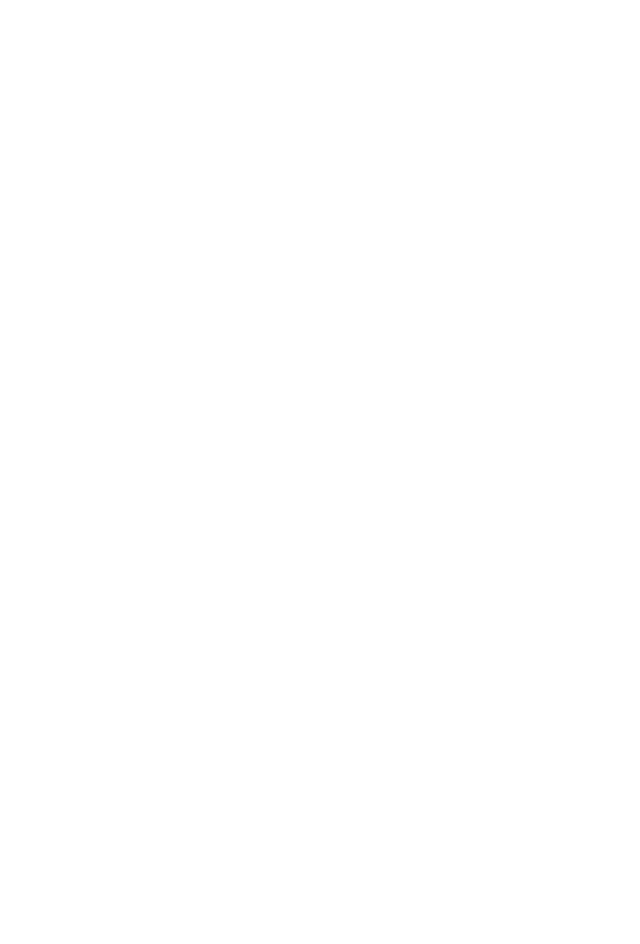
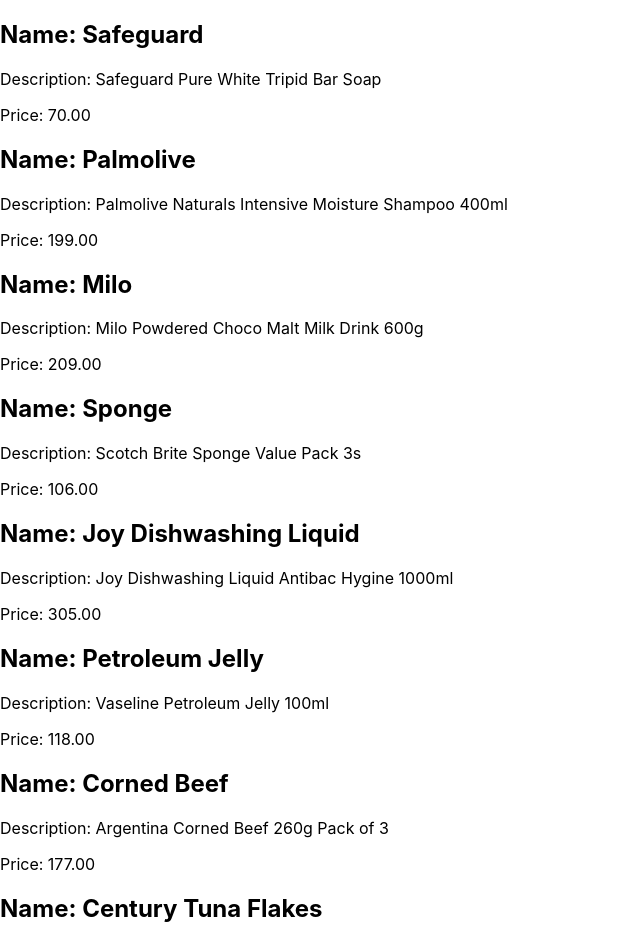
Before and after one commit to xChronoa/midterm_act1, a React (Create React App) app: page / in a window 1280 px wide. Shown: the top 944 px of the page, without its empty margins (0-640 px from the left). Before the commit the page ends 800 px from the top, so only its background shows below. Built offline with nearby package versions, Linux system fonts and the light colour scheme.

Commit message:
"Product.js"

```diff
--- a/src/App.js
+++ b/src/App.js
@@ -1,6 +1,10 @@
+import Product from "./components/Product";
+
 function App() {
   return (
     <div className="App">
+      {/* Render Product Component */}
+      <Product/>
     </div>
   );
 }
--- /dev/null
+++ b/src/components/Product.js
@@ -0,0 +1,33 @@
+import ProductInformation from "./ProductInformation";
+
+// E. Component-based Architecture
+// Product Component
+const Product = () => {
+    let products = [
+        {name: "Safeguard", description: "Safeguard Pure White Tripid Bar Soap", price: 70.00},
+        {name: "Palmolive", description: "Palmolive Naturals Intensive Moisture Shampoo 400ml", price: 199.00},
+        {name: "Milo", description: "Milo Powdered Choco Malt Milk Drink 600g", price: 209.00},
+        {name: "Sponge", description: "Scotch Brite Sponge Value Pack 3s", price: 106.00},
+        {name: "Joy Dishwashing Liquid", description: "Joy Dishwashing Liquid Antibac Hygine 1000ml", price: 305.00},
+        {name: "Petroleum Jelly", description: "Vaseline Petroleum Jelly 100ml", price: 118.00},
+        {name: "Corned Beef", description: "Argentina Corned Beef 260g Pack of 3", price: 177.00},
+        {name: "Century Tuna Flakes", description: "entury Tuna Flakes in Oil 155g Pack of 3", price: 114.00},
+        {name: "San Marino Corned Tuna", description: "San Marino Corned Tuna Chili 180g", price: 54.00},
+        {name: "Purefoods Sisig", description: "Purefoods Sizzling Delights Sisig (150g) Set of 2", price: 92.00}
+    ];
+
+    return(
+        <>
+            {/* Add each individual product information to product information component */}
+            <div id="products">
+                {products.map((product, index) => (
+                    <div className="product" key={index}>
+                        <ProductInformation name={product.name} description={product.description} price={product.price}/>
+                    </div>
+                ))}
+            </div>
+        </>
+    );
+}
+
+export default Product;
--- a/src/components/ProductInformation.js
+++ b/src/components/ProductInformation.js
@@ -5,6 +5,7 @@ import React from "react";
 // ProductInformation Component
 
 const ProductInformation = (props) => {
+
     return(
         // F. Props Management
         <>
```
